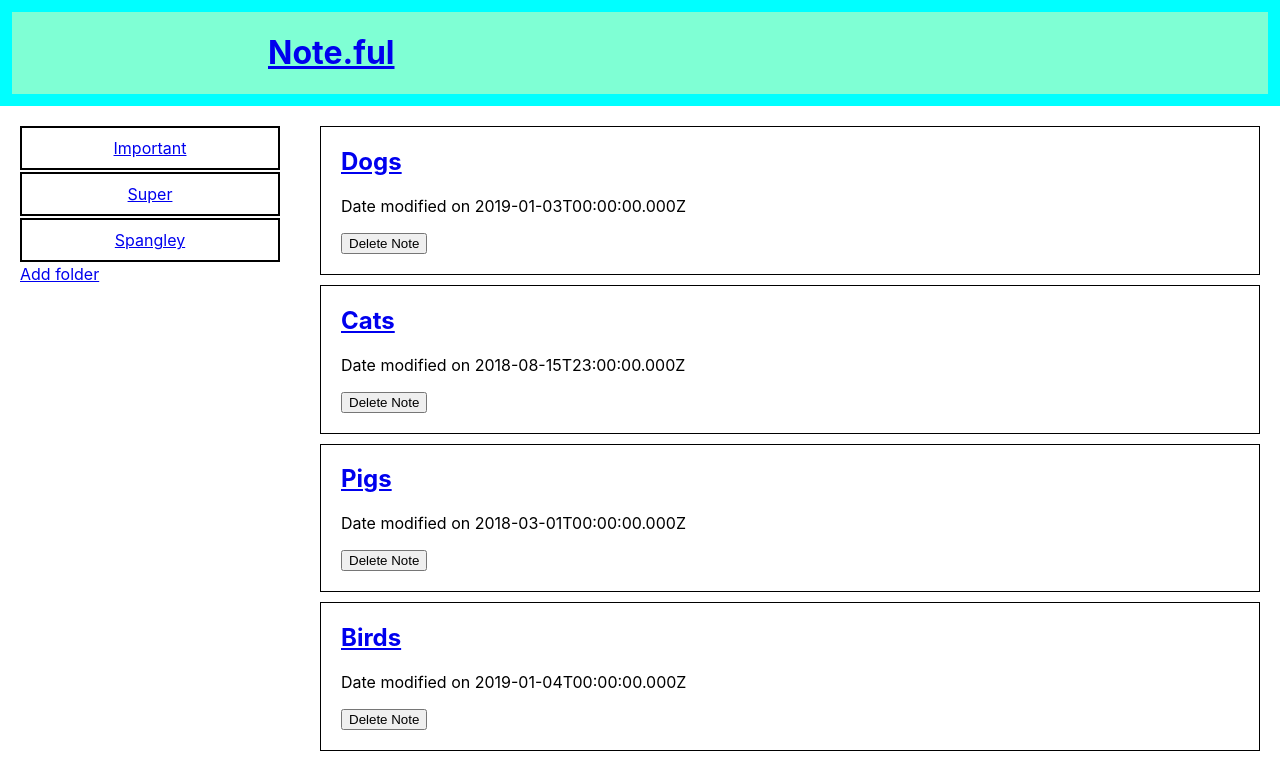
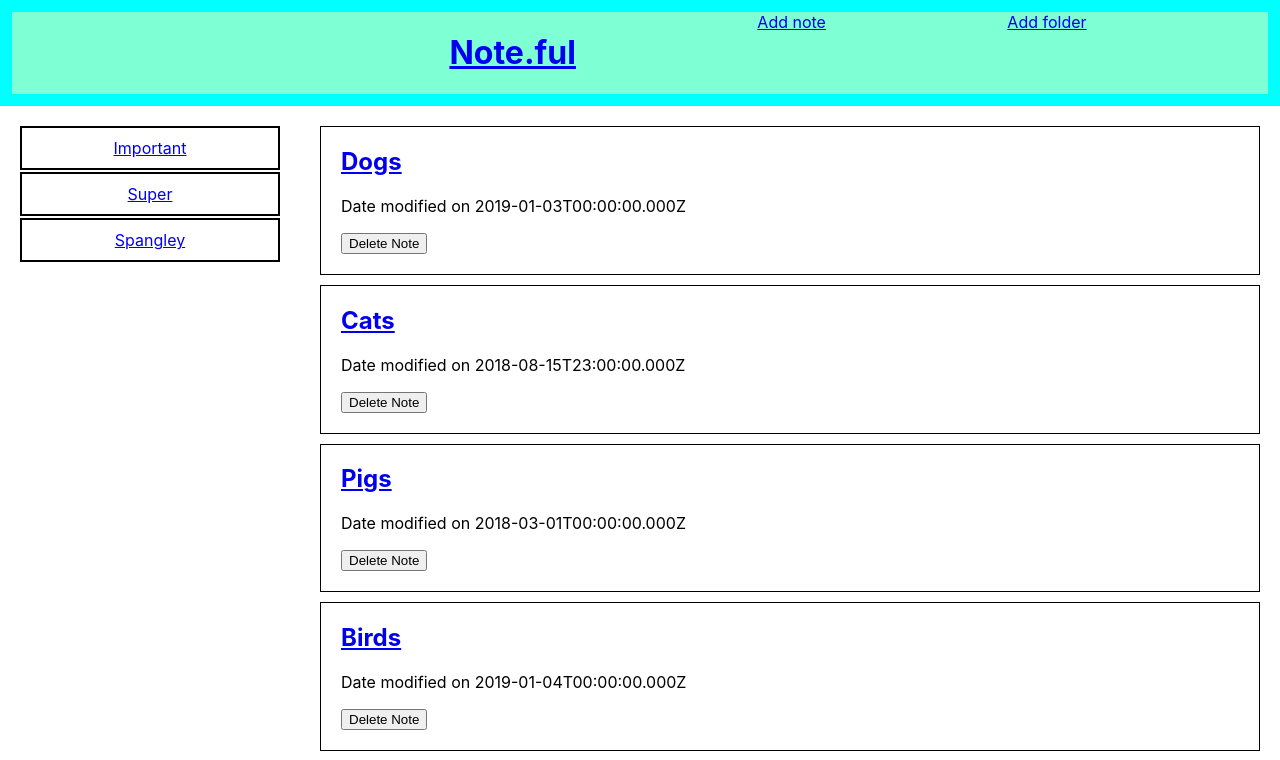
Before and after one commit to artificialarea/noteful, a React (Create React App) app: page / in a window 1280 px wide. Shown: the top 760 px of the page. Built offline with nearby package versions, Linux system fonts and the light colour scheme.

Commit message:
moved add note + folder Links to <header>.

```diff
--- a/src/AddFolder/AddFolder.js
+++ b/src/AddFolder/AddFolder.js
@@ -43,8 +43,8 @@ class AddFolder extends React.Component {
       // possible thx to 'withRouter' package import
       // although I could have just done it via
       // this.props.onClickCancel() without withRouter
-      this.props.history.goBack();
-      // this.props.history.push('/');
+      // this.props.history.goBack();
+      this.props.history.push('/');
     }
 
     // async solution, v2
--- a/src/AddNote/AddNote.js
+++ b/src/AddNote/AddNote.js
@@ -40,7 +40,7 @@ export default class AddNote extends React.Component {
     const callAsync = () => {
       // console.log(this.state);
       this.props.handleNoteState(this.state);
-      this.props.onClickCancel(); // instead of using withRouter package
+      this.props.onClickCancel(); // instead of importing { withRouter } package
       // this.props.history.goBack();
       // this.props.history.push('/');
     }
--- a/src/App.css
+++ b/src/App.css
@@ -22,6 +22,8 @@ div, header, nav {
 }
 
 header {
+  display: flex;
+  justify-content: space-evenly;
   border: 12px solid aqua;
   background-color: aquamarine;
   padding-left: 20%;
--- a/src/App.js
+++ b/src/App.js
@@ -51,6 +51,8 @@ export default class App extends React.Component {
       <div className="App">
         <header>
           <h1><Link to='/'>Note.ful</Link></h1>
+          <Link to="/add-note">Add note</Link>
+          <Link to='/add-folder'>Add folder</Link>
         </header>
         <div className="container">
 
@@ -151,8 +153,8 @@ export default class App extends React.Component {
                 return (
                   <AddFolder
                     handleFolderState={(folder) => this.addFolderState(folder)}
-                    onClickCancel={() => history.goBack()}
-                    // onClickCancel={() => history.push('/')}
+                    // onClickCancel={() => history.goBack()}
+                    onClickCancel={() => history.push('/')}
                   />
                 )
               }}
--- a/src/NoteListMain/NoteListMain.js
+++ b/src/NoteListMain/NoteListMain.js
@@ -20,7 +20,7 @@ export default class NoteListMain extends React.Component {
             />
           )}
         </ul>
-        <Link to="/add-note">Add note</Link>
+        {/* <Link to="/add-note">Add note</Link> */}
       </div>
     )
   }
--- a/src/NoteListNav/NoteListNav.js
+++ b/src/NoteListNav/NoteListNav.js
@@ -26,7 +26,7 @@ export default class NoteListNav extends React.Component {
             )
           })}
         </ul>
-        <Link to='/add-folder'>Add folder</Link  >
+        {/* <Link to='/add-folder'>Add folder</Link  > */}
       </>
     )
   }
```
